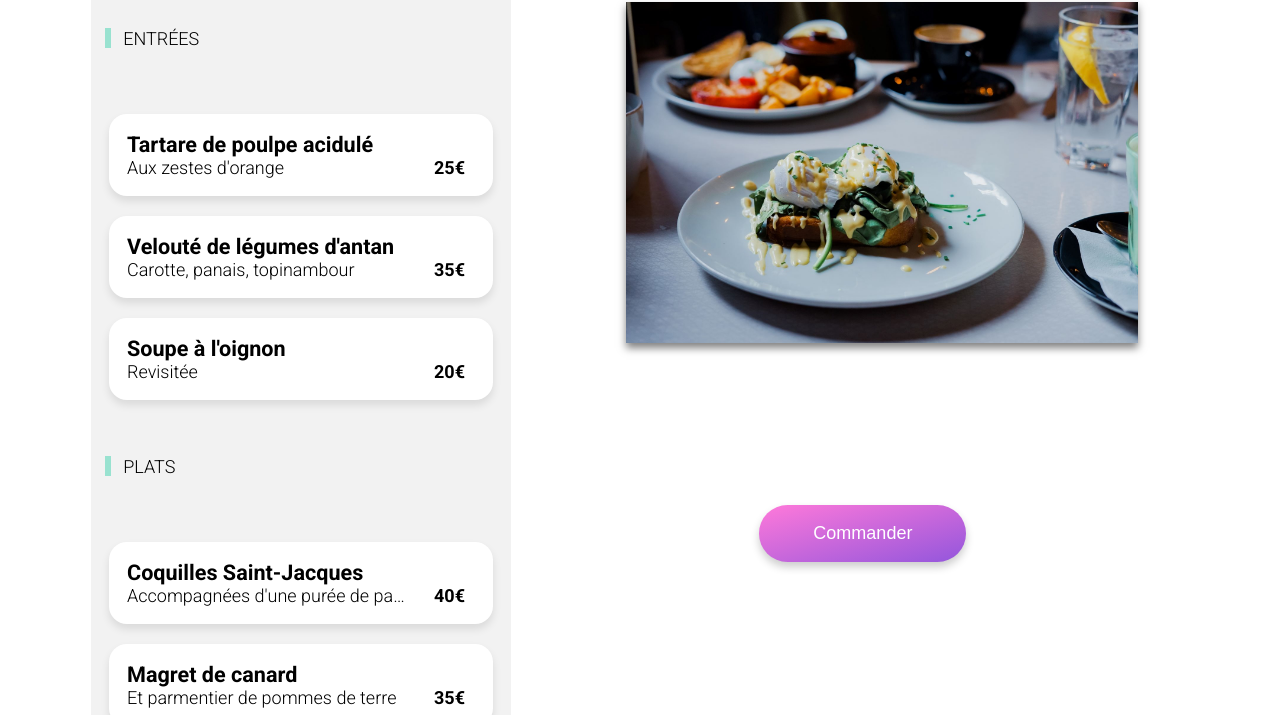
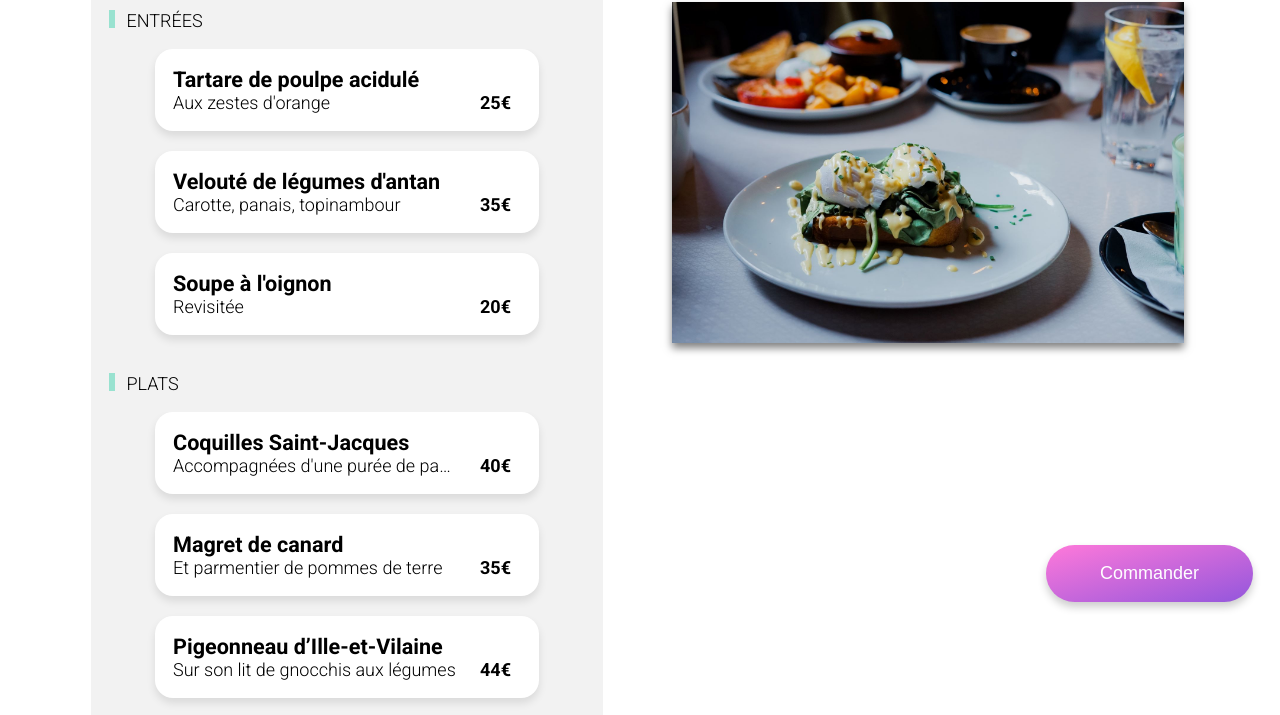
Before and after one commit to diellatseng/ChingYaoTseng_3_20042021, a website: page menus/a-la-francaise.html in a window 1280 px wide. Shown: the part 158-873 px from the top of the page. Drawn offline with Linux system fonts and the light colour scheme; a web font is replaced by a local one.

Commit message:
responsive menu: use flex wrap to position btn

```diff
--- a/sass/4_components/_dish.scss
+++ b/sass/4_components/_dish.scss
@@ -111,6 +111,7 @@
 @include desktop-only {
     .dish {
         width: 30vw;
+        margin-top: 0;
 
         &__descr {
             width: 85%;
--- a/sass/5_pages/_menu.scss
+++ b/sass/5_pages/_menu.scss
@@ -85,40 +85,43 @@
     .menu {
         h2 {
             position: sticky;
-            top: 3rem;
+            top: 70px;
             width: 103%;
+            margin-top: 0;
             margin-left: -1%;
-            padding: 1rem;
+            margin-bottom: 0;
+            padding: 1rem 1.5rem;
             background-color: $bg-secondary;
             z-index: 1;
 
             &::after {
-                left: 0;
+                left: .5rem;
                 top: 1rem;
                 width: 6px;
-                height: 1.1rem;
+                height: 1rem;
             }
         }
 
         &__body {
             flex-direction: row-reverse;
-            justify-content: space-between;
+            justify-content: flex-start;
             align-items: flex-start;
+            flex-wrap: wrap;
             margin-top: 0;
             margin-left: 5vw;
             border-radius: 0;
             background-color: $bg-primary;
         }
         &__catagory {
-            @include flex(true, space-between, flex-start);
+            @include flex(true, space-between, center);
             margin-bottom: 0;
         }
 
 
         &__wrapper {
-            width: auto;
-            padding: 1rem 1rem;
-            margin-bottom: 0;
+            width: 40vw;
+            padding: 1rem 1rem 2rem 1rem;
+            margin-bottom: -56.44px;
             border-radius: $border-radius;
         }
 
@@ -142,9 +145,8 @@
         }
 
         &__btn {
-            position: fixed;
-            bottom: 10vh;
-            right: 24.5vw;
+            position: sticky;
+            bottom: 5vh;
         }
     }
 
@@ -153,7 +155,7 @@
         top: 0;
         right: 0;
         left: 0;
-        margin: 0 -.5em;
+        margin: 0 -1em;
         padding: 0 1em;
         background-color: $bg-secondary;
         z-index: 2;
```
Also changed, not shown: css/main.css, 1 other file.
